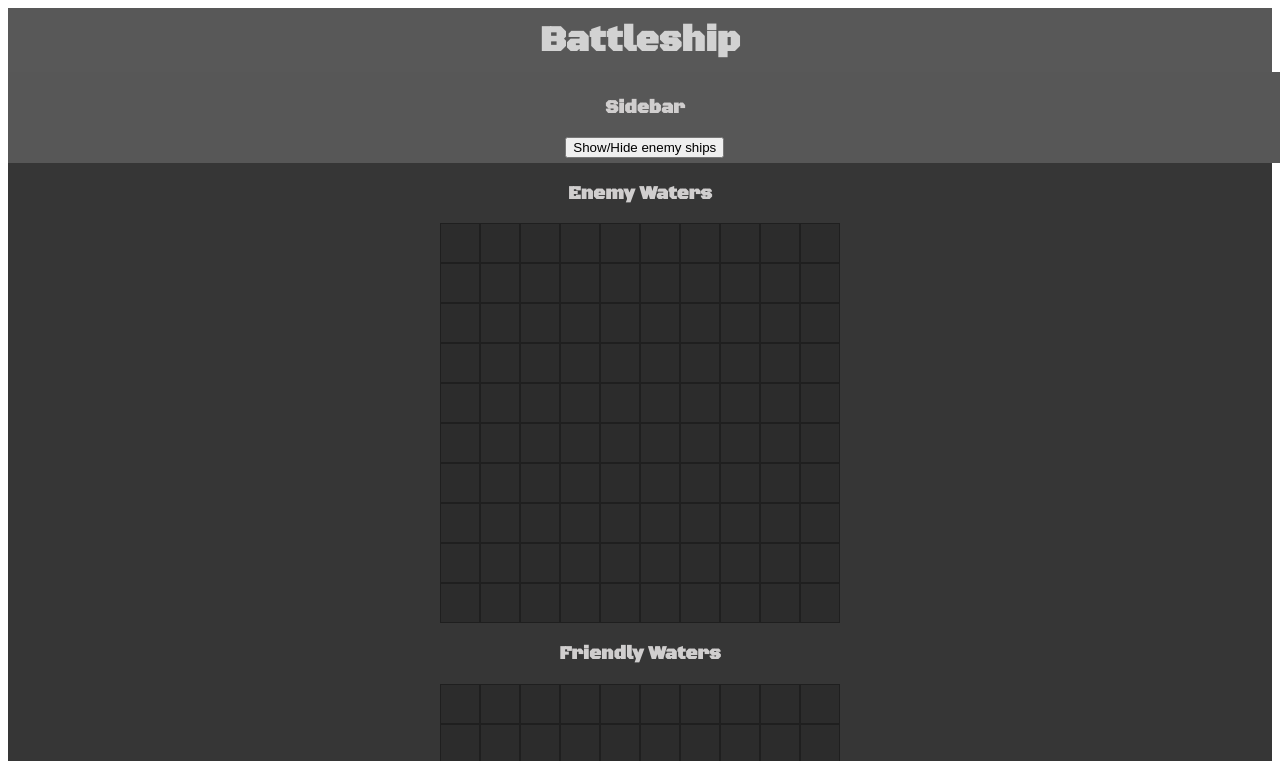
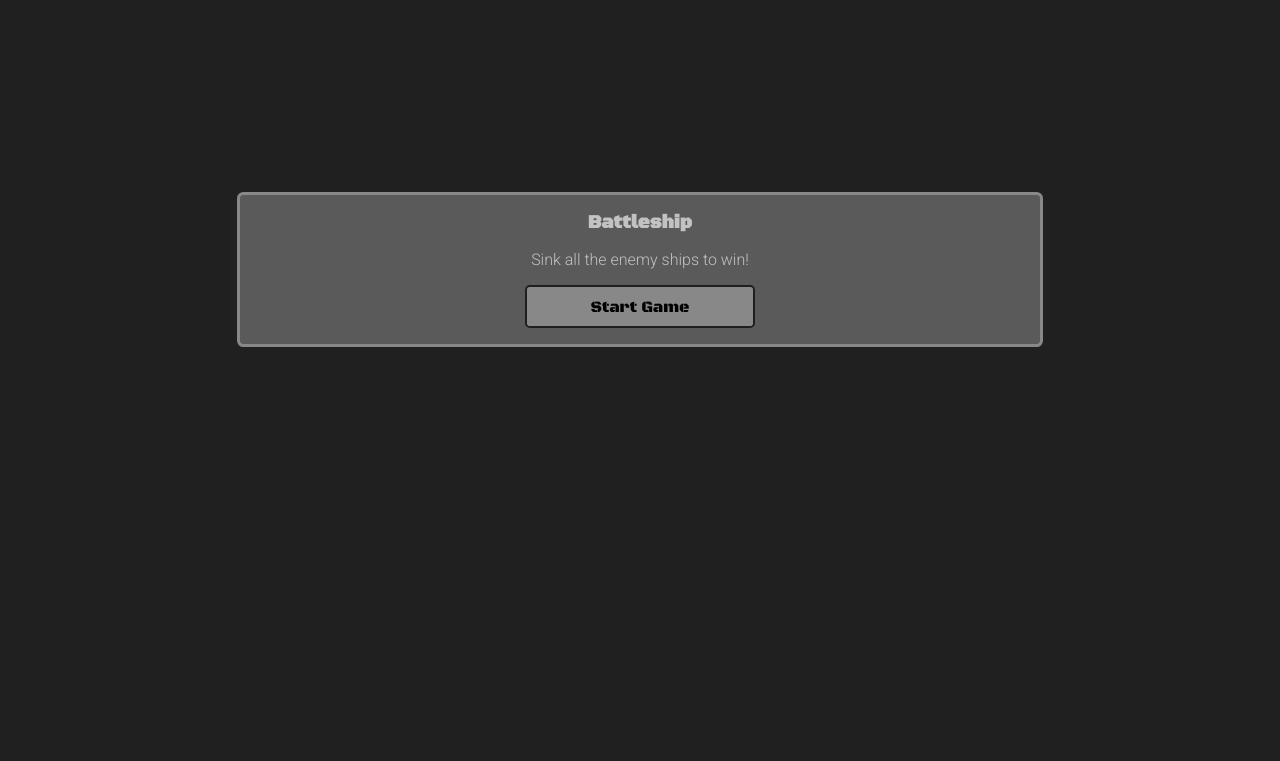
Before and after one commit to mikegecko/battleship, a website with bundled scripts: page index.html in a window 1280 px wide. Shown: the top 761 px of the page. Built offline with nearby package versions, Linux system fonts and the light colour scheme.

Commit message:
Add start game screen/modal

```diff
--- a/index.html
+++ b/index.html
@@ -11,10 +11,16 @@
     <script type="module" src="./scripts/player.js"></script>
 </head>
 <body>
+    <div class="startmodal">
+        <div class="modal-content">
+            <h3>Battleship</h3>
+            <p>Sink all the enemy ships to win!</p>
+            <button id="start" class="btn">Start Game</button>
+        </div>
+    </div>
     <div class="header">Battleship</div>
     <div class="body-container">
         <div class="sidebar">
-            <h3>Sidebar</h3>
             <button id="cheat">Show/Hide enemy ships</button>
         </div>
         <div class="game-area">
--- a/scripts/main.js
+++ b/scripts/main.js
@@ -202,6 +202,17 @@ class DOMinterface {
         this.createShipSquares();
         this.renderShots(playerBoard);
     }
+    attachModalListener(){
+        const startBtn = document.querySelector('#start');
+        startBtn.addEventListener('click', (event) => {
+            this.hideStartModal();
+            g.startGame(event);
+        })
+    }
+    hideStartModal(){
+        const startModal = document.querySelector('.startmodal');
+        startModal.style.display = 'none';
+    }
 }
 // I Dont like these here
 const compBoard = new Gameboard();
@@ -215,8 +226,7 @@ class Game {
     constructor(params){
 
     }
-    init(){
-        const UI = new DOMinterface();
+    startGame(event){
         UI.createShotSquares();
         UI.createShipSquares();
         //Place ships TEMP
@@ -248,6 +258,12 @@ class Game {
             } else {
                 console.log('Duplicate move');
             }
+            //Check win/lose and display modal
+
+    }
+    //This runs before game start
+    init(){
+        UI.attachModalListener();
     }
     gameEnd(){
 
@@ -294,6 +310,7 @@ function genCoords() {
 function randomIntFromInterval(min, max) {
     return Math.floor(Math.random() * (max - min + 1) + min);
 }
+const UI = new DOMinterface();
 let g = new Game();
 g.init();
 export {
--- a/styles.css
+++ b/styles.css
@@ -23,7 +23,7 @@ body{
 .sidebar{
     width: 100%;
     background-color: rgb(87, 87, 87);
-    padding: .3rem;
+    padding-bottom: .4rem;
     text-align: center;
 }
 .game-area{
@@ -91,7 +91,44 @@ body{
     z-index: 1;
 }
 h3{
+    margin: 0;
     font-family: 'Black Ops One', sans-serif;
-    color: rgb(208, 206, 206);
+    color: rgb(194, 194, 194);
     font-weight: bolder;
 }
+.startmodal{
+    position: fixed;
+    z-index: 1;
+    left: 0;
+    top: 0;
+    width: 100%;
+    height: 100%;
+    overflow: auto;
+    background-color: rgb(32,32,32);
+}
+.modal-content{
+    display: flex;
+    flex-direction: column;
+    color:rgb(194,194,194);
+    background-color: #fefefe42;
+    margin: 15% auto;
+    padding: 1rem;
+    border: 3px solid #888;
+    border-radius: .4rem;
+    width: 60%;
+    justify-content: center;
+    align-items: center;
+}
+.modal-content>.btn{
+    width: 30%;
+    height: 2.7rem;
+    border-radius: .3rem;
+    background-color: #888;
+    border: 2px solid #1f1f1f;
+    font-family: 'Black Ops One', sans-serif;
+    font-size: 1rem;
+}
+.modal-content>.btn:hover{
+    transition: .2s;
+    background-color: rgb(194, 194, 194);
+}
```
Lines whose indentation alone changed are shown as unchanged.
